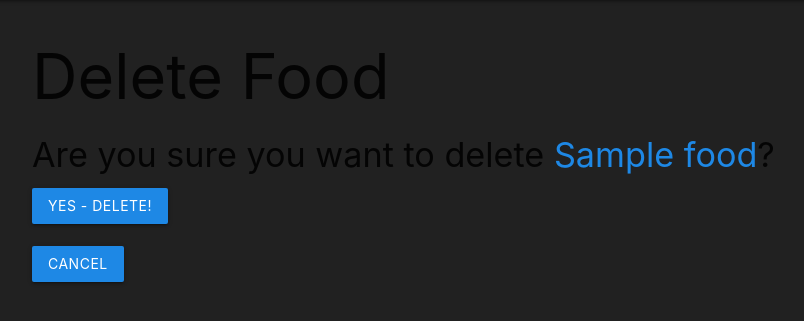
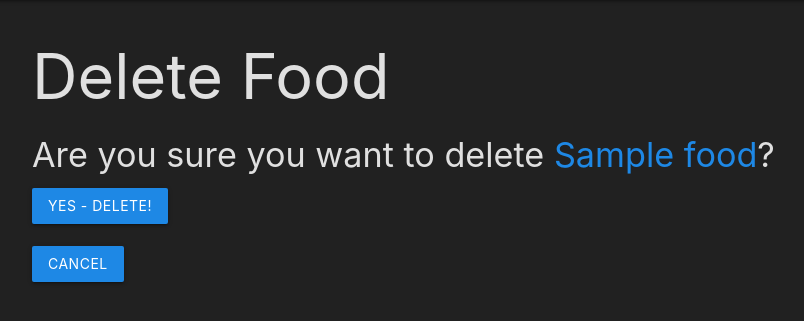
Before and after one commit to kelleralex04/meal-tracker, a Django app: page /foods/1/delete/ in a window 1280 px wide. Shown: the part 64-385 px from the top of the page, without its empty margins (160-964 px from the left). Run offline with Django 5.2, Linux system fonts and the light colour scheme; a user stored in the database is signed in; tables that the repository leaves empty hold one stand-in row (values such as "Sample post").

Commit message:
adds more styling on food_confirm_delete

```diff
--- a/main_app/templates/main_app/food_confirm_delete.html
+++ b/main_app/templates/main_app/food_confirm_delete.html
@@ -1,9 +1,9 @@
 {% extends 'base.html' %}
 
 {% block content %}
-  <h1>Delete Food</h1>
+  <h1 class="grey-text text-lighten-2">Delete Food</h1>
 
-  <h4>Are you sure you want to delete <span class="blue-text text-darken-1">{{ object.name }}</span>?</h4>
+  <h4 class="grey-text text-lighten-2">Are you sure you want to delete <span class="blue-text text-darken-1">{{ object.name }}</span>?</h4>
 
   <form action="" method="POST">
     {% csrf_token %}
```
